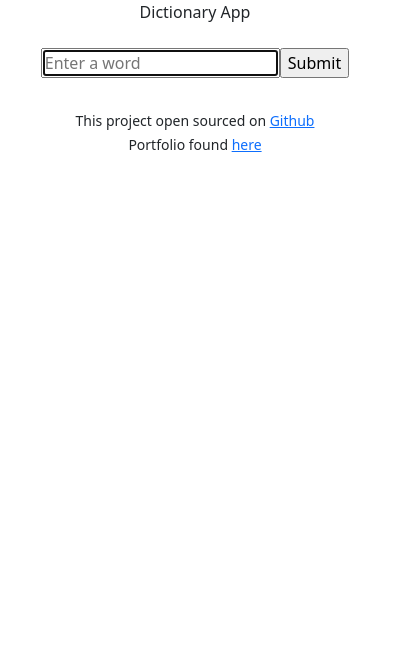
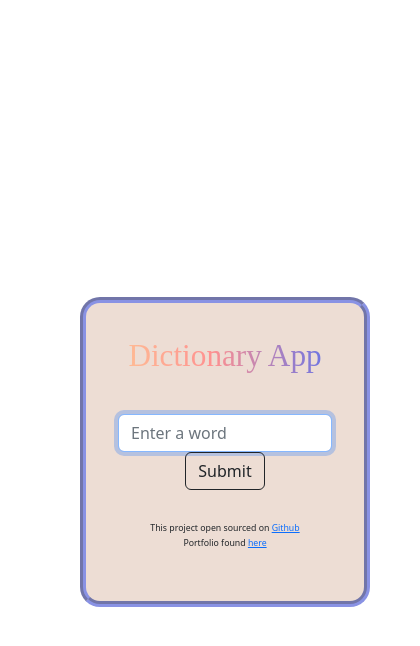
Before and after one commit to strigenzc/react-dictionary, a React (Create React App) app: page / in a window 390 px wide. Shown: the top 646 px of the page, 420 px wide, since content can reach past the window. Built offline with nearby package versions, Linux system fonts and the light colour scheme.

Commit message:
Adding some CSS
-gradient header
-somewhat responsive

```diff
--- a/src/App.js
+++ b/src/App.js
@@ -1,17 +1,19 @@
 import "./App.css";
 import Dictionary from "./Dictionary";
-import "./Dictionary.css"
+import "./Dictionary.css";
+
 
 function App() {
   return (
     <div className="App">
       <div className="container">
-        <header>Dictionary App</header>
+        <header className="gradient">Dictionary App</header>
         <br></br>
         <main>
           <Dictionary />
         </main>
-        <footer><small>
+        <footer>
+          <small>
             {" "}
             This project open sourced on{" "}
             <a
@@ -30,7 +32,8 @@ function App() {
               rel="noopener noreferrer"
             >
               here
-          </a></small>
+            </a>
+          </small>
         </footer>
       </div>
     </div>
--- a/src/Dictionary.css
+++ b/src/Dictionary.css
@@ -1,8 +1,74 @@
+body {
+  background-color: #fff;
+  max-width: 900px;
+  margin: 30px;
+  height: 100vh;
+  width: 100vw;
+  display: flex;
+  justify-content: center;
+  align-items: center;
+}
+
 .App footer {
   text-align: center;
   margin: 30px 0;
+  font-size: 10px;
+}
+
+.App {
+  display: block;
+  position: relative;
+  margin: auto;
+  border: 6px groove rgba(94, 114, 235, 0.7);
+  border-radius: 20px;
+  padding: 20px;
+  background: #edddd4;
+}
+
+.Results {
+  padding: 50px;
+  margin-top: 50px;
 }
 
 .Results h2 {
   text-transform: capitalize;
 }
+
+@import url("https://fonts.googleapis.com/css2?family=Pacifico&display=swap");
+
+.gradient {
+  background-image: linear-gradient(
+    90deg,
+    rgba(94, 114, 235, 1) 0%,
+    rgba(255, 145, 144, 1) 56%,
+    rgba(254, 193, 149, 1) 100%
+  );
+  color: transparent;
+  font-size: 10vmin;
+  font-family: "Pacifico", cursive;
+  padding: 10px;
+  -webkit-background-clip: text;
+
+  animation: move 1s infinite;
+}
+
+@keyframes move {
+  50% {
+    background-image: linear-gradient(
+      262deg,
+      rgba(94, 114, 235, 1) 0%,
+      rgba(255, 145, 144, 1) 56%,
+      rgba(254, 193, 149, 1) 100%
+    );
+  }
+}
+
+@media only screen and (max-width: 450px) {
+  .App {
+    max-width: 290px;
+  }
+
+  .gradient {
+    font-size: 8vmin;
+  }
+}
--- a/src/Dictionary.js
+++ b/src/Dictionary.js
@@ -12,7 +12,6 @@ export default function Dictionary() {
   }
 
   function handleResponse(response) {
-
     setResults(response.data[0]);
   }
 
@@ -26,13 +25,20 @@ export default function Dictionary() {
   return (
     <div className="Dictionary">
       <form onSubmit={search}>
+        <div className="row">
+          <div className="col-md-9">
             <input
               type="search"
               placeholder="Enter a word"
               autoFocus="true"
               onChange={handleKeywordChange}
+              className="form-control"
             />
-        <input type="submit" />
+          </div>
+          <div className="col-md-3">
+            <input type="submit" className="button btn btn-outline-dark" />
+          </div>
+        </div>
       </form>
       <Results results={results} />
     </div>
```
Lines whose indentation alone changed are shown as unchanged.
